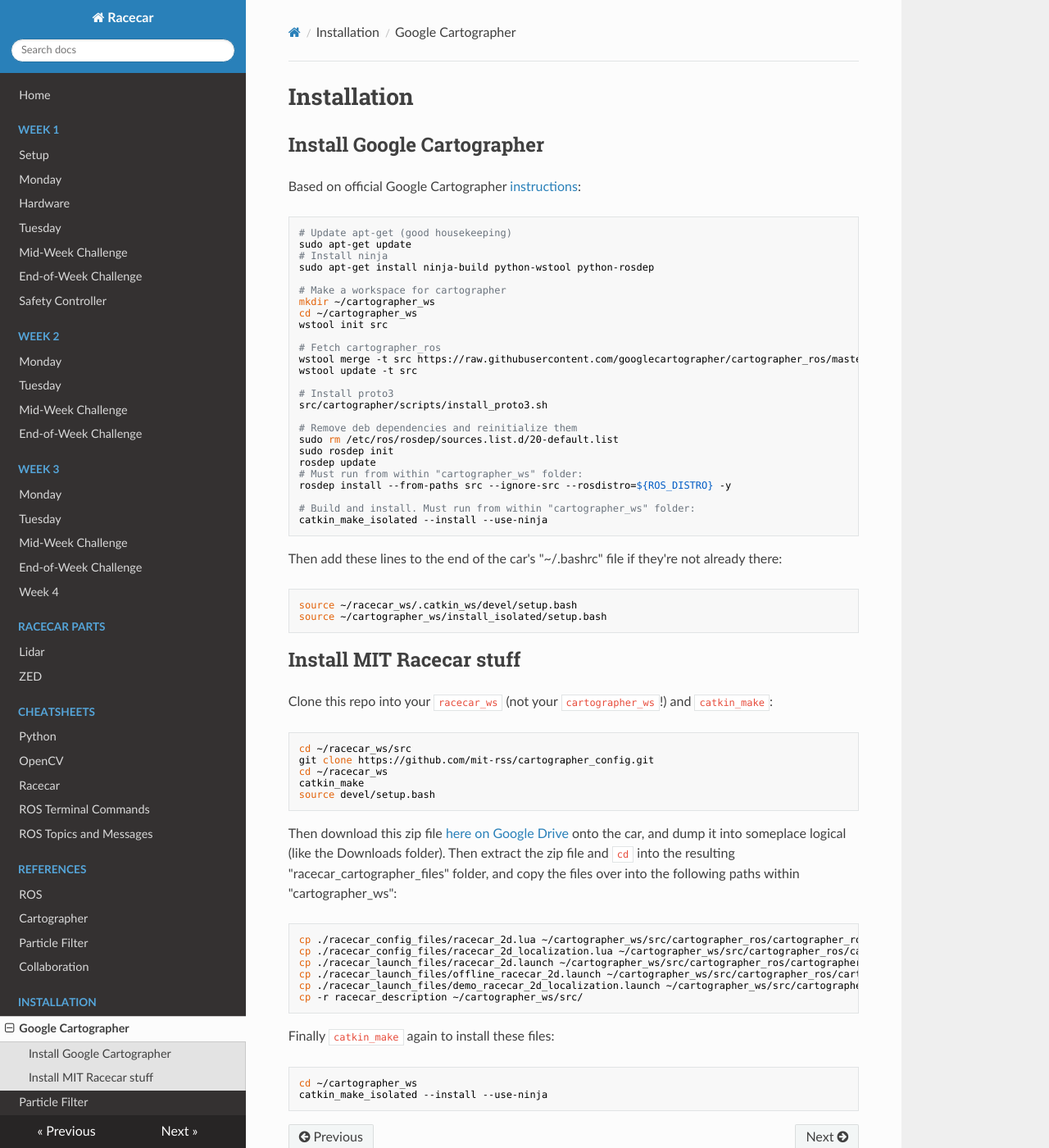
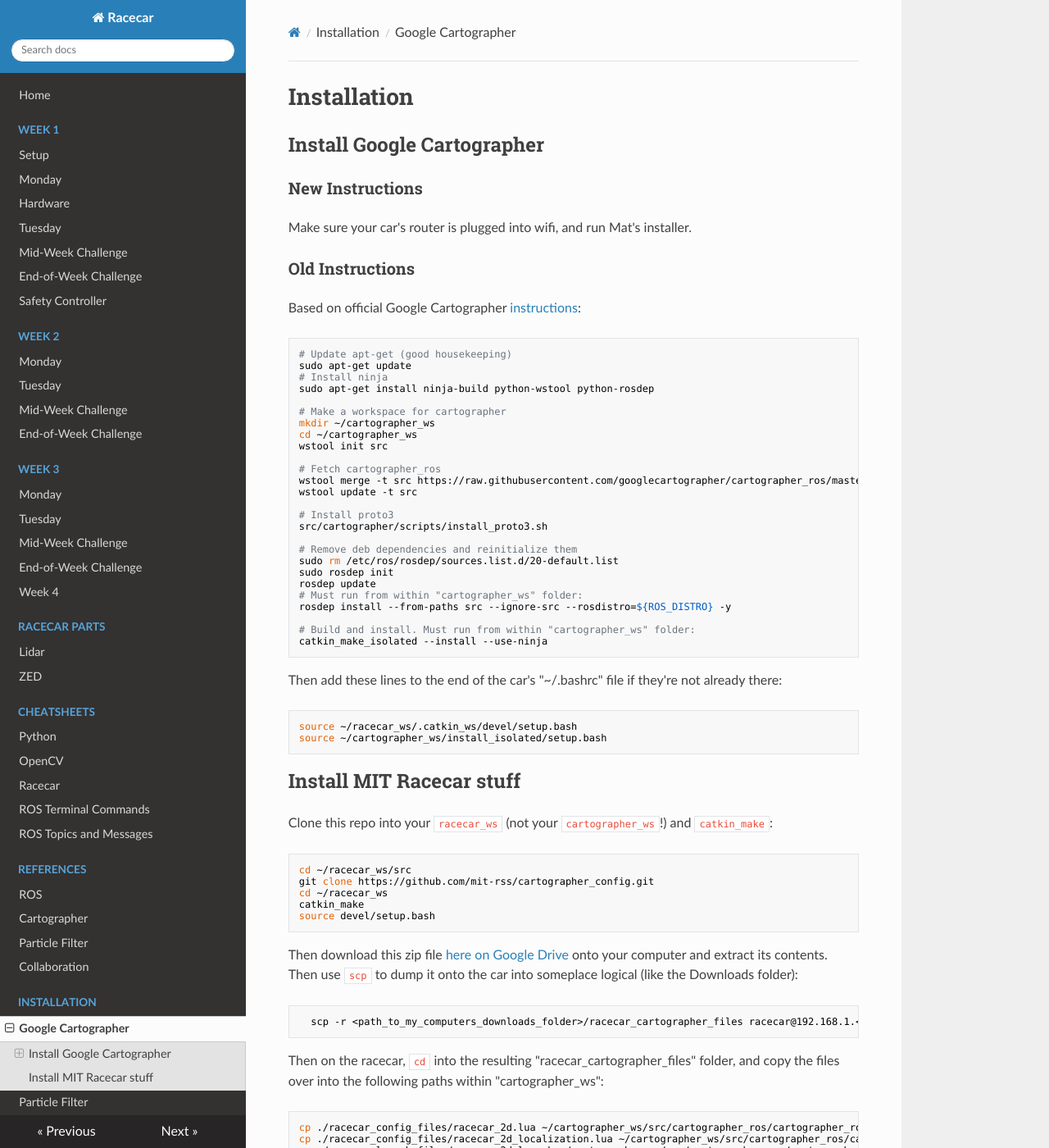
Before and after one commit to ChrisLindland/racecar-website, an MkDocs documentation site: the page built from docs/maps/cartographer/cartographer_installation.md, in a window 1280 px wide and 1400 px high. Shown: the whole window at 82% size. Built offline with MkDocs 1.6.1, drawn with Linux system fonts in a browser that asks for light colours; nearby versions of some CDN libraries.

Commit message:
Update cartographer_installation.md

````diff
--- a/docs/maps/cartographer/cartographer_installation.md
+++ b/docs/maps/cartographer/cartographer_installation.md
@@ -1,7 +1,9 @@
 # Installation
 
 ## Install Google Cartographer
-
+### New Instructions
+Make sure your car's router is plugged into wifi, and run Mat's installer.
+### Old Instructions
 Based on official Google Cartographer [instructions](https://google-cartographer-ros.readthedocs.io/en/latest/compilation.html):
 ```bash
 # Update apt-get (good housekeeping)
@@ -48,7 +50,11 @@
 catkin_make
 source devel/setup.bash
 ```
-Then download this zip file [here on Google Drive](https://drive.google.com/file/d/1a71YjMlLNQapo6Cs3l7ezS-TKVErK0Gs/) onto the car, and dump it into someplace logical (like the Downloads folder). Then extract the zip file and `cd` into the resulting "racecar_cartographer_files" folder, and copy the files over into the following paths within "cartographer_ws":
+Then download this zip file [here on Google Drive](https://drive.google.com/file/d/1a71YjMlLNQapo6Cs3l7ezS-TKVErK0Gs/) onto your computer and extract its contents. Then use `scp` to dump it onto the car into someplace logical (like the Downloads folder):
+```bash
+  scp -r <path_to_my_computers_downloads_folder>/racecar_cartographer_files racecar@192.168.1.<car_number>:~/Downloads/
+```
+Then on the racecar, `cd` into the resulting "racecar_cartographer_files" folder, and copy the files over into the following paths within "cartographer_ws":
 ```bash
 cp ./racecar_config_files/racecar_2d.lua ~/cartographer_ws/src/cartographer_ros/cartographer_ros/configuration_files/racecar_2d.lua
 cp ./racecar_config_files/racecar_2d_localization.lua ~/cartographer_ws/src/cartographer_ros/cartographer_ros/configuration_files/racecar_2d_localization.lua
````
